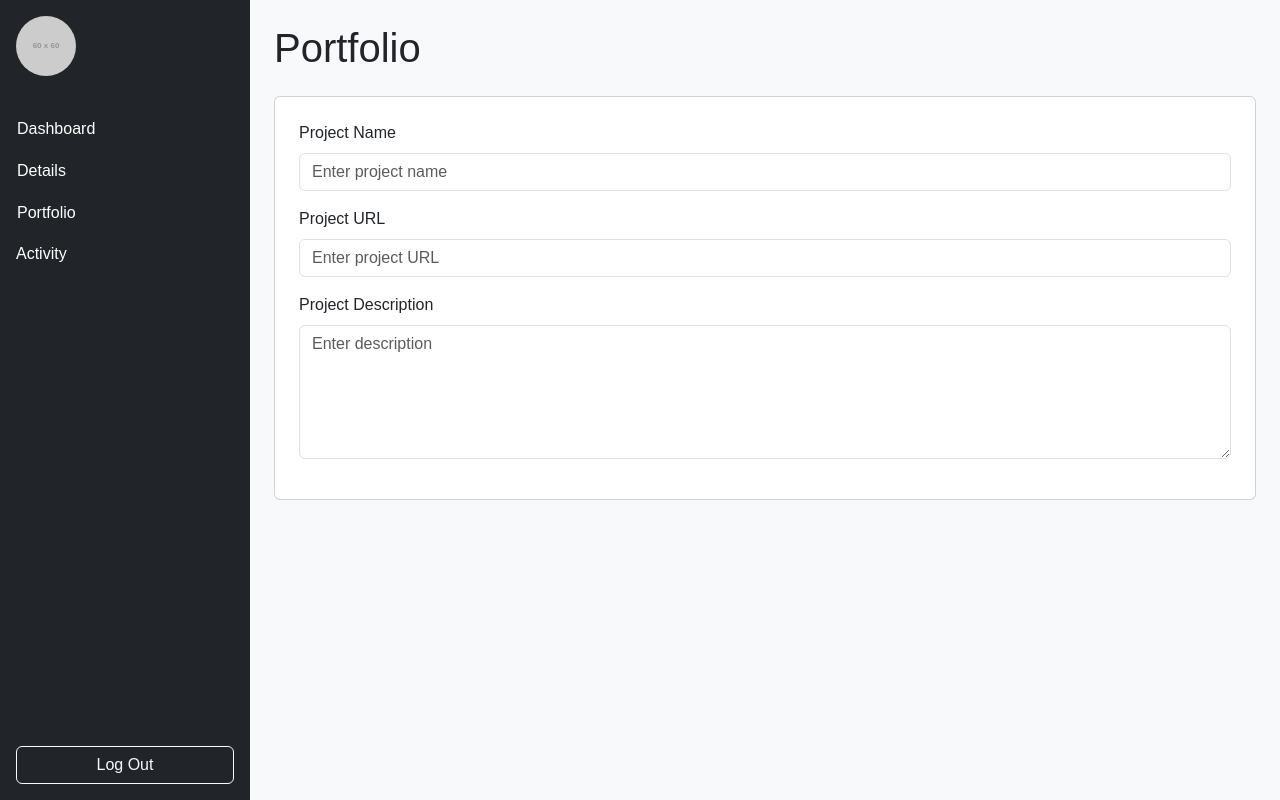
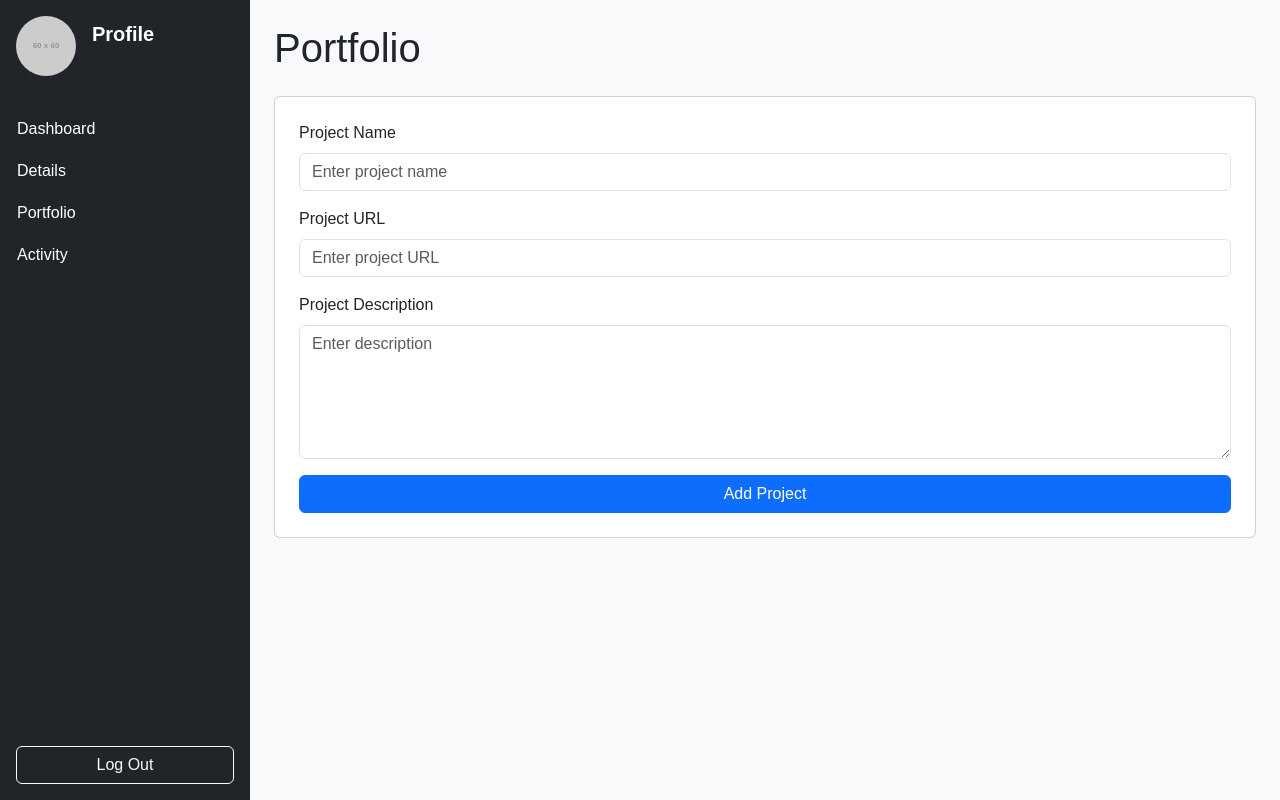
Before and after one commit to Sondrdr2022/portfolio-builder-website-cw, a React (Vite) app: page /freelancer-dashboard/1/portfolio in a window 1280 px wide. Built offline with nearby package versions, Linux system fonts and the light colour scheme.

Commit message:
Supabase bucket created

```diff
--- a/src/components/Sidebar.jsx
+++ b/src/components/Sidebar.jsx
@@ -1,11 +1,13 @@
 import { useState } from "react";
-import { useNavigate } from "react-router-dom";
+import { useNavigate, useParams } from "react-router-dom"; // Add useParams
 import { supabase } from "../supabaseClient";
 import { motion } from "framer-motion";
-import { Menu, X } from "lucide-react"; // Hamburger and close icons
+import { Menu, X } from "lucide-react";
 
 export default function Sidebar({ userData }) {
   const navigate = useNavigate();
+  const { id: paramId } = useParams(); // fallback from URL if userData not available
+  const id = userData?.id || paramId;
   const [isOpen, setIsOpen] = useState(false);
 
   const handleLogout = async () => {
@@ -14,28 +16,31 @@ export default function Sidebar({ userData }) {
   };
 
   const goToDashboard = () => {
-    if (userData?.id) {
-      navigate(`/freelancer-dashboard/${userData.id}`);
+    if (id) {
+      navigate(`/freelancer-dashboard/${id}`);
     }
   };
 
   const goToEditPage = () => {
-    if (userData?.id) {
-      navigate(`/freelancer-dashboard/${userData.id}/details`);
+    if (id) {
+      navigate(`/freelancer-dashboard/${id}/details`);
     }
   };
 
   const goToPortfolio = () => {
-    if (userData?.id) {
-      navigate(`/freelancer-dashboard/${userData.id}/portfolio`);
+    if (id) {
+      navigate(`/freelancer-dashboard/${id}/portfolio`);
     }
   };
 
-
+  const goToActivity = () => {
+    if (id) {
+      navigate(`/freelancer-dashboard/${id}/activity`);
+    }
+  };
 
   return (
     <>
-      {/* Hamburger button for mobile */}
       <button
         className="d-md-none position-fixed top-3 start-3 btn btn-dark rounded-circle p-2"
         style={{ zIndex: 9999 }}
@@ -44,8 +49,6 @@ export default function Sidebar({ userData }) {
         <Menu size={24} />
       </button>
 
-
-      {/* Sidebar for larger screens */}
       <div
         className="bg-dark text-white p-3 d-none d-md-flex flex-column align-items-start"
         style={{ width: "250px", minHeight: "100vh" }}
@@ -55,11 +58,11 @@ export default function Sidebar({ userData }) {
           goToDashboard={goToDashboard}
           goToEditPage={goToEditPage}
           goToPortfolio={goToPortfolio}
+          goToActivity={goToActivity}
           handleLogout={handleLogout}
         />
       </div>
 
-      {/* Animated sidebar for mobile */}
       {isOpen && (
         <motion.div
           initial={{ x: -300 }}
@@ -87,7 +90,11 @@ export default function Sidebar({ userData }) {
             }}
             goToPortfolio={() => {
               goToPortfolio();
-              setIsOpen(false); // For mobile sidebar close on click
+              setIsOpen(false);
+            }}
+            goToActivity={() => {
+              goToActivity();
+              setIsOpen(false);
             }}
             handleLogout={handleLogout}
           />
@@ -97,7 +104,7 @@ export default function Sidebar({ userData }) {
   );
 }
 
-function SidebarContent({ userData, goToDashboard, goToEditPage, goToPortfolio, handleLogout }) {
+function SidebarContent({ userData, goToDashboard, goToEditPage, goToPortfolio, goToActivity, handleLogout }) {
   return (
     <>
       <div className="d-flex align-items-center mb-4 w-100">
@@ -110,9 +117,9 @@ function SidebarContent({ userData, goToDashboard, goToEditPage, goToPortfolio,
         />
         <div>
           <h5 className="fw-bold mb-0">
-            {userData?.first_name} {userData?.last_name}
+            {userData?.first_name || "Profile"} {userData?.last_name || ""}
           </h5>
-          <small className="text-muted">{userData?.job}</small>
+          <small className="text-muted">{userData?.job || "Freelancer"}</small>
         </div>
       </div>
       <ul className="list-unstyled w-100">
@@ -141,9 +148,12 @@ function SidebarContent({ userData, goToDashboard, goToEditPage, goToPortfolio,
           </button>
         </li>
         <li className="my-3">
-          <a href="#" className="text-white text-decoration-none">
+          <button
+            onClick={goToActivity}
+            className="btn btn-link text-white p-0 text-decoration-none"
+          >
             Activity
-          </a>
+          </button>
         </li>
       </ul>
       <button
--- a/src/pages/FreelancerDashboard.jsx
+++ b/src/pages/FreelancerDashboard.jsx
@@ -5,6 +5,8 @@ import { useParams, useNavigate } from 'react-router-dom';
 
 export default function FreelancerDashboard() {
   const [userData, setUserData] = useState(null);
+  const [projects, setProjects] = useState([]);
+  const [visibleCount, setVisibleCount] = useState(6);
   const { id } = useParams();
   const navigate = useNavigate();
 
@@ -29,10 +31,26 @@ export default function FreelancerDashboard() {
       }
     };
 
+    const fetchProjects = async () => {
+      const { data, error } = await supabase
+        .from("freelancer_portfolios")
+        .select("id, project_name, project_description, project_url, screenshot_url")
+        .eq("freelancer_id", id);
+
+      if (error) {
+        console.error("Error fetching projects:", error);
+      } else {
+        setProjects(data);
+      }
+    };
+
     fetchUserData();
+    fetchProjects();
   }, [id, navigate]);
 
-  console.log("User data:", userData);
+  const loadMoreProjects = () => {
+    setVisibleCount((prevCount) => prevCount + 6);
+  };
 
   return (
     <div className="d-flex">
@@ -43,7 +61,6 @@ export default function FreelancerDashboard() {
             <h2 className="fw-bold mb-4">Dashboard</h2>
             <div className="d-flex align-items-start mb-4">
               <img
-                // src={userData.image}
                 src="https://www.gravatar.com/avatar/"
                 alt="Profile"
                 className="rounded-circle me-4"
@@ -60,20 +77,33 @@ export default function FreelancerDashboard() {
             </div>
             <h4 className="fw-bold mb-3 text-center">My Projects</h4>
             <div className="d-flex justify-content-center gap-4 flex-wrap">
-              {[1, 2, 3].map((project) => (
-                <div key={project} className="card" style={{ width: '18rem' }}>
-                  <img src="https://gratisography.com/wp-content/uploads/2024/11/gratisography-augmented-reality-800x525.jpg" className="card-img-top" alt="Project" />
+              {projects.slice(0, visibleCount).map((project) => (
+                <div key={project.id} className="card" style={{ width: '18rem' }}>
+                  <img
+                    src={project.screenshot_url || "https://via.placeholder.com/300"}
+                    className="card-img-top"
+                    alt={project.project_name}
+                  />
                   <div className="card-body">
-                    <h5 className="card-title">Project {project}</h5>
-                    <p className="card-text">Lorem Ipsum is simply dummy text of the printing and typesetting industry.</p>
-                    <a href="#" className="btn btn-primary">Go to Website</a>
+                    <h5 className="card-title">{project.project_name}</h5>
+                    <p className="card-text">{project.project_description}</p>
+                    <a
+                      href={project.project_url}
+                      target="_blank"
+                      rel="noopener noreferrer"
+                      className="btn btn-primary"
+                    >
+                      Go to Website
+                    </a>
                   </div>
                 </div>
               ))}
             </div>
-            <div className="text-center mt-4">
-              <button className="btn btn-primary">See More</button>
-            </div>
+            {visibleCount < projects.length && (
+              <div className="text-center mt-4">
+                <button className="btn btn-primary" onClick={loadMoreProjects}>See More</button>
+              </div>
+            )}
           </>
         )}
       </div>
--- a/src/pages/PortfolioPage.jsx
+++ b/src/pages/PortfolioPage.jsx
@@ -1,26 +1,133 @@
-import React from "react";
+import React, { useState } from "react";
+import { useParams } from "react-router-dom";
+import { supabase } from "../supabaseClient";
 import Sidebar from "../components/Sidebar";
 
 const PortfolioPage = () => {
+  const { id: freelancerId } = useParams();
+  const [projectName, setProjectName] = useState("");
+  const [projectUrl, setProjectUrl] = useState("");
+  const [projectDescription, setProjectDescription] = useState("");
+  const [message, setMessage] = useState("");
+
+
+
+  const uploadScreenshotToStorage = async (projectUrl, freelancerId) => {
+    const { data: { user } } = await supabase.auth.getUser();
+    console.log("Current user:", user);
+    console.log("Starting screenshot fetch...");
+
+    try {
+      console.log("Fetching from:", `https://api.apiflash.com/v1/urltoimage?access_key=626a2c99b2c6412e8ea9e35f03dc07f6&url=${encodeURIComponent(projectUrl)}`);
+      const response = await fetch(
+        `https://api.apiflash.com/v1/urltoimage?access_key=626a2c99b2c6412e8ea9e35f03dc07f6&url=${encodeURIComponent(projectUrl)}`
+      );
+      if (!response.ok) {
+        console.error("Screenshot API failed:", response.statusText);
+        return null;
+      }
+      const blob = await response.blob();
+
+      const fileName = `${freelancerId}-${Date.now()}.png`;
+
+      const { error: uploadError } = await supabase.storage
+        .from("portfolio-screenshots")
+        .upload(fileName, blob, { contentType: "image/png" });
+
+      if (uploadError) {
+        console.error("Upload error:", uploadError);
+        return null;
+      }
+
+      const { data: publicUrlData, error: publicUrlError } = supabase.storage
+        .from("portfolio-screenshots")
+        .getPublicUrl(fileName);
+
+      if (publicUrlError) {
+        console.error("Error getting public URL:", publicUrlError);
+        return null;
+      }
+
+      return publicUrlData.publicUrl;
+    } catch (error) {
+      console.error("Screenshot capture/upload failed:", error);
+      return null;
+    }
+  };
+
+  const handleSubmit = async (e) => {
+    e.preventDefault();
+
+    const screenshotUrl = await uploadScreenshotToStorage(projectUrl, freelancerId);
+
+    const { error } = await supabase.from("freelancer_portfolios").insert([
+      {
+        freelancer_id: freelancerId,
+        project_name: projectName,
+        project_url: projectUrl,
+        project_description: projectDescription,
+        screenshot_url: screenshotUrl,
+      },
+    ]);
+
+    if (error) {
+      console.error(error);
+      setMessage("Error adding project.");
+    } else {
+      setMessage("Project added successfully!");
+      setProjectName("");
+      setProjectUrl("");
+      setProjectDescription("");
+    }
+  };
+
   return (
     <div className="d-flex">
-      <Sidebar />
+      <Sidebar freelancerId={freelancerId} />
       <main className="flex-grow-1 p-4">
         <h1 className="mb-4">Portfolio</h1>
+        <form onSubmit={handleSubmit}>
           <div className="card p-4">
             <div className="mb-3">
               <label htmlFor="projectName" className="form-label">Project Name</label>
-            <input type="text" className="form-control" id="projectName" placeholder="Enter project name" />
+              <input
+                type="text"
+                className="form-control"
+                id="projectName"
+                placeholder="Enter project name"
+                value={projectName}
+                onChange={(e) => setProjectName(e.target.value)}
+                required
+              />
             </div>
             <div className="mb-3">
               <label htmlFor="projectURL" className="form-label">Project URL</label>
-            <input type="url" className="form-control" id="projectURL" placeholder="Enter project URL" />
+              <input
+                type="url"
+                className="form-control"
+                id="projectURL"
+                placeholder="Enter project URL"
+                value={projectUrl}
+                onChange={(e) => setProjectUrl(e.target.value)}
+                required
+              />
             </div>
             <div className="mb-3">
               <label htmlFor="projectDescription" className="form-label">Project Description</label>
-            <textarea className="form-control" id="projectDescription" rows="5" placeholder="Enter description"></textarea>
+              <textarea
+                className="form-control"
+                id="projectDescription"
+                rows="5"
+                placeholder="Enter description"
+                value={projectDescription}
+                onChange={(e) => setProjectDescription(e.target.value)}
+                required
+              ></textarea>
             </div>
+            <button type="submit" className="btn btn-primary">Add Project</button>
           </div>
+        </form>
+        {message && <p className="mt-3">{message}</p>}
       </main>
     </div>
   );
```
Lines whose indentation alone changed are shown as unchanged.
